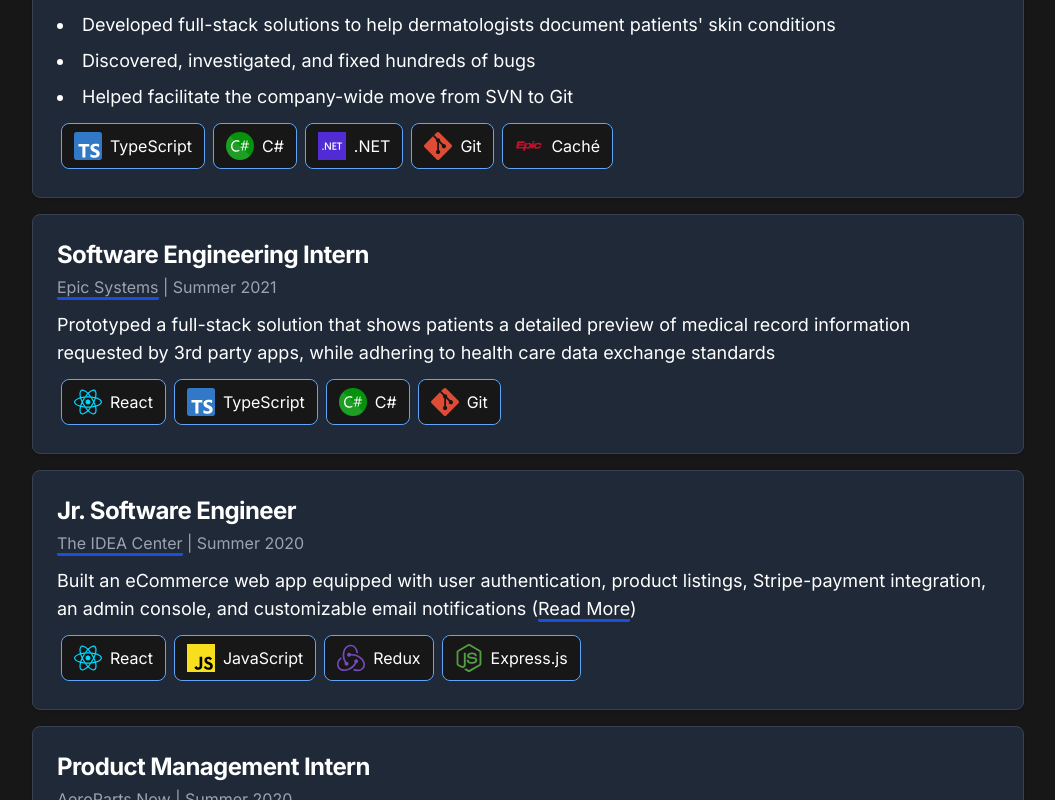
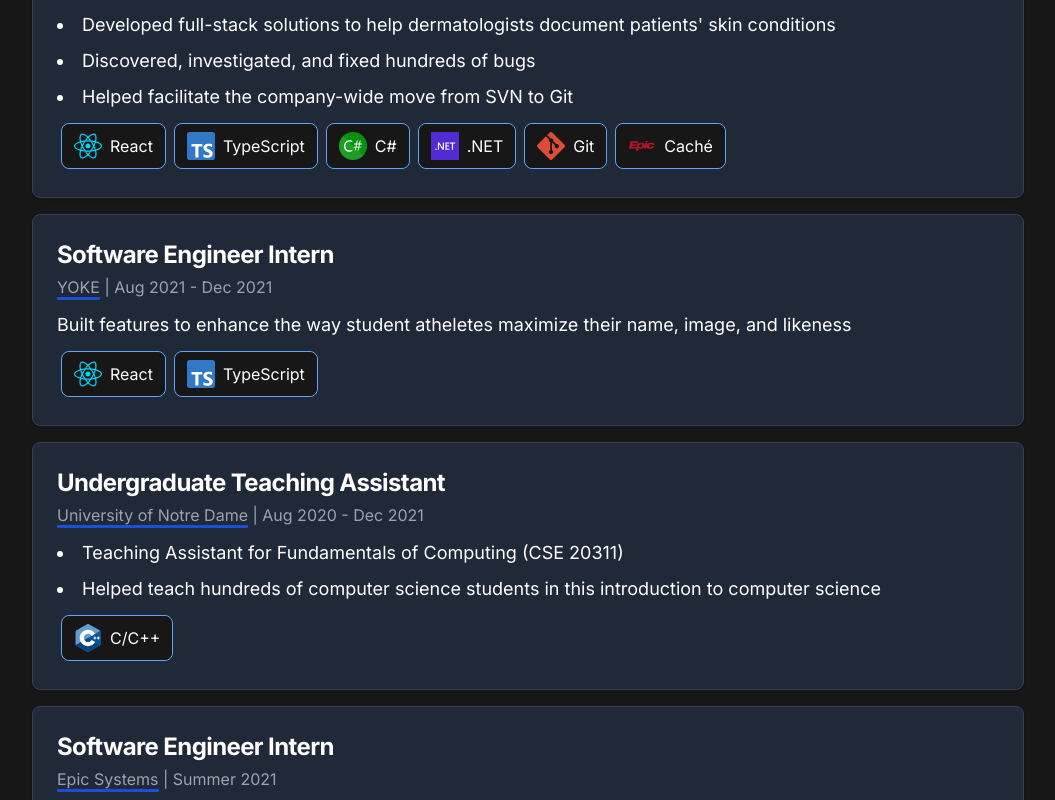
Before and after one commit to jaeyoungchang5/portfolio, a Next.js app: page / in a window 1280 px wide. Shown: the part 1840-2640 px from the top of the page, without its empty margins (112-1167 px from the left). Built offline with nearby package versions, Linux system fonts and the light colour scheme.

Commit message:
Update content

```diff
--- a/src/app/content.ts
+++ b/src/app/content.ts
@@ -51,9 +51,10 @@
     { icon: 'Pickleball', skillType: [ SkillType.Hobbies ] },
     { icon: 'Gaelic Football', skillType: [ SkillType.Hobbies ] },
     { icon: 'Hurling', skillType: [ SkillType.Hobbies ] },
+    { icon: 'Woodworking', skillType: [ SkillType.Hobbies ] },
     { icon: 'Guitar', skillType: [ SkillType.Hobbies ] },
+    { icon: 'Piano', skillType: [ SkillType.Hobbies ] },
     { icon: 'Saxophone', skillType: [ SkillType.Hobbies ] },
-    { icon: 'Woodworking', skillType: [ SkillType.Hobbies ] },
 ];
 
 type Exps = ICardProps & { type: ExpType[] }
@@ -68,23 +69,42 @@
             'Discovered, investigated, and fixed hundreds of bugs',
             'Helped facilitate the company-wide move from SVN to Git',
         ],
-        technologies: ['TypeScript', 'CSharp', 'Dotnet', 'Git', 'Cache'],
+        technologies: ['React', 'TypeScript', 'CSharp', 'Dotnet', 'Git', 'Cache'],
         type: [ ExpType.FullTime ]
     },
     {
-        title: 'Software Engineering Intern',
+        title: 'Software Engineer Intern',
+        subtitle: '<a class="funderline" href="https://www.linkedin.com/company/yoketeam/" target="_blank">YOKE</a> | Aug 2021 - Dec 2021',
+        bulletPoints: [
+            'Built features to enhance the way student atheletes maximize their name, image, and likeness',
+        ],
+        technologies: [ 'React', 'TypeScript' ],
+        type: [ ExpType.Internship, ExpType.StartUp ]
+    },
+    {
+        title: 'Undergraduate Teaching Assistant',
+        subtitle: '<a class="funderline" href="https://cse.nd.edu" target="_blank">University of Notre Dame</a> | Aug 2020 - Dec 2021',
+        bulletPoints: [
+            'Teaching Assistant for Fundamentals of Computing (CSE 20311)',
+            'Helped teach hundreds of computer science students in this introduction to computer science'
+        ],
+        technologies: [ 'CPlusPlus' ],
+        type: [ ]
+    },
+    {
+        title: 'Software Engineer Intern',
         subtitle: '<a href="https://www.epic.com/" target="_blank" class="funderline">Epic Systems</a> | Summer 2021',
         bulletPoints: [
             'Prototyped a full-stack solution that shows patients a detailed preview of medical record information requested by 3rd party apps, while adhering to health care data exchange standards',
         ],
-        technologies: ['React', 'TypeScript', 'CSharp', 'Git'],
+        technologies: ['React', 'TypeScript', 'CSharp', 'Dotnet' , 'Git'],
         type: [ ExpType.Internship ]
     },
     {
         title: 'Jr. Software Engineer',
         subtitle: '<a class="funderline" href="https://ideacenter.nd.edu/" target="_blank">The IDEA Center</a> | Summer 2020',
         bulletPoints: [
-            'Built an eCommerce web app equipped with user authentication, product listings, Stripe-payment integration, an admin console, and customizable email notifications (<a class="funderline" href="#idea-marketplace">Read More</a>)',
+            'Built an eCommerce web app equipped with user authentication, product listings, Stripe-payment integration, an admin console, and customizable email notifications',
         ],
         technologies: ['React', 'JavaScript', 'Redux', 'Express'],
         type: [ ExpType.Internship, ExpType.StartUp ]
```
